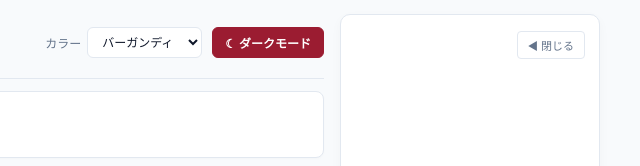
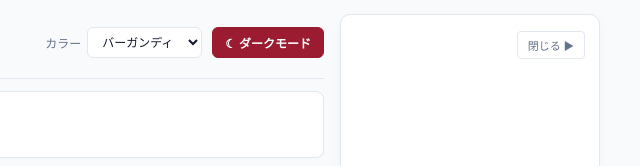
Before and after one commit to lollonote/tyipg, a plain HTML site: page index.html in a window 1280 px wide. Shown: the top 166 px of the page, 640-1280 px from the left. Drawn offline with Linux system fonts and the light colour scheme; no server answers.

Commit message:
Update index.html

```diff
--- a/index.html
+++ b/index.html
@@ -610,7 +610,7 @@ body.palette-amber { --primary: #d97706; --primary-light: #fffbeb; }
 
     <aside class="sidebar" id="sidebar" aria-label="表示設定と操作">
         <div class="sidebar-toggle-bar">
-            <button id="sidebarToggleBtn" type="button">◀ 閉じる</button>
+            <button id="sidebarToggleBtn" type="button">閉じる ▶</button>
         </div>
         <div class="sidebar-top-group">
             <div class="best-record-box">
```
